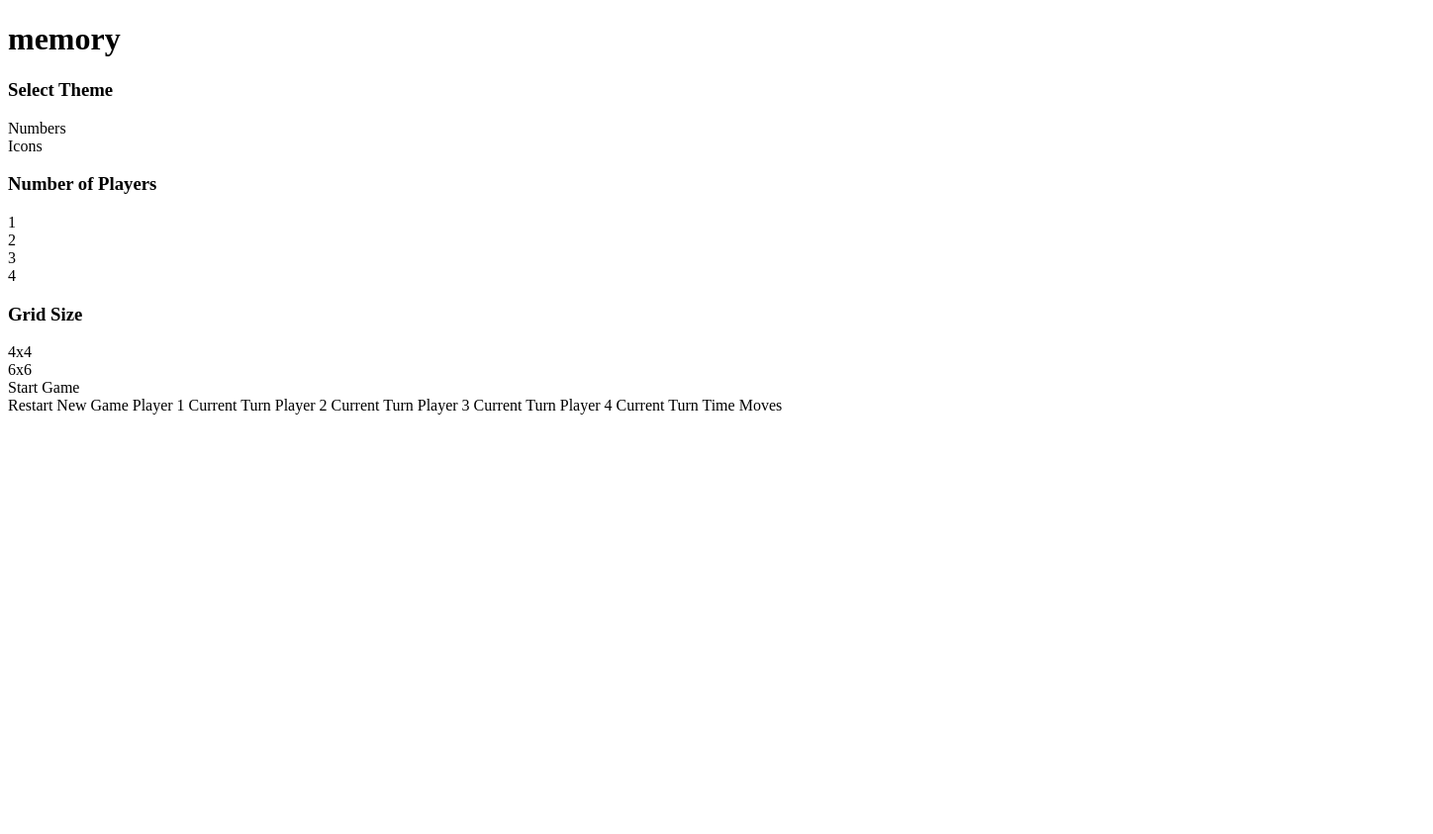
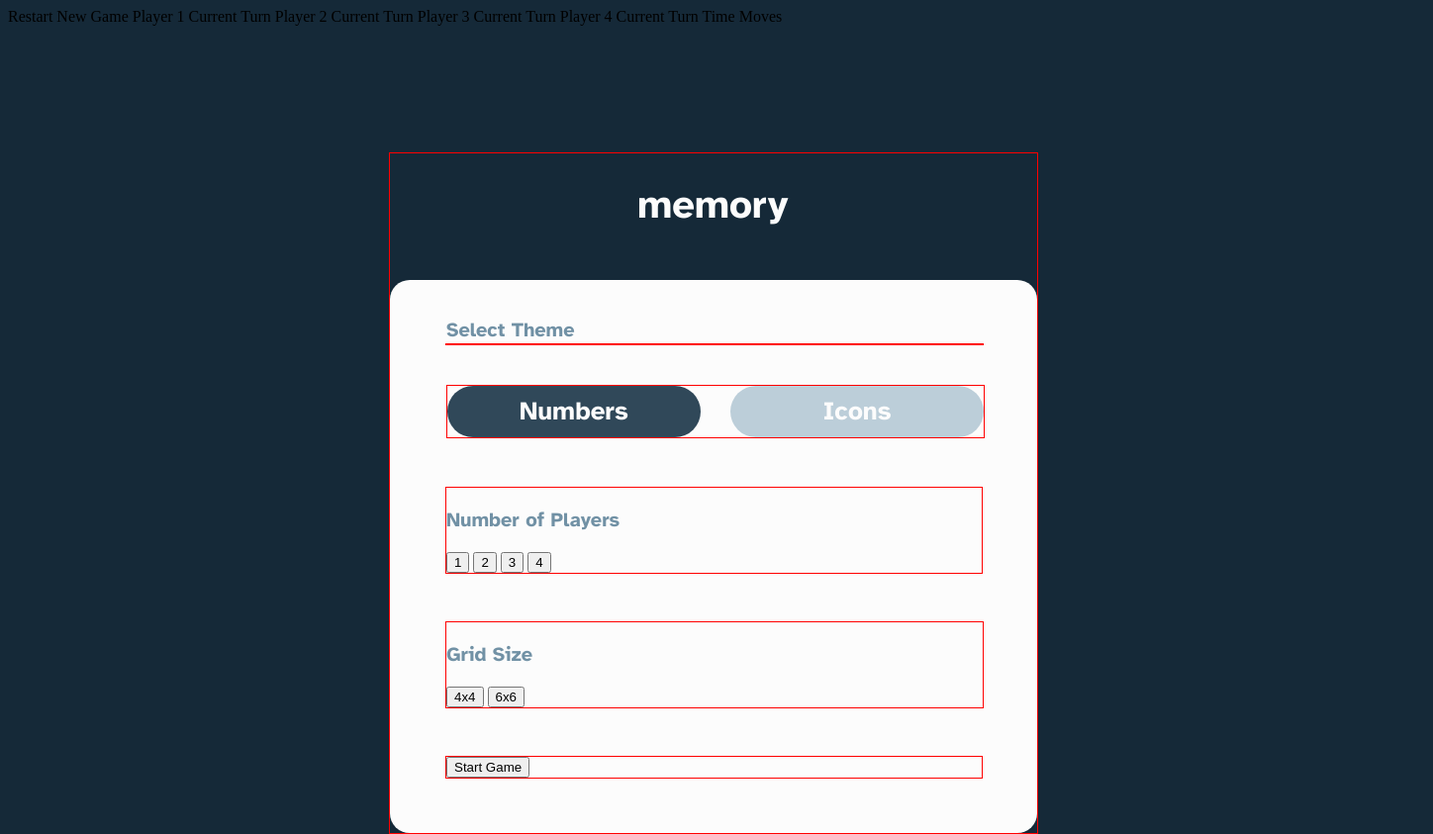
Before and after one commit to Gabzz1/memory-game, a plain HTML site: page index.html in a window 1280 px wide. Shown: the whole page at 99% size, 1448 px wide, since content can reach past the window. Before the commit the page ends 800 px from the top, so only its background shows below. Drawn offline with Linux system fonts and the light colour scheme.

Commit message:
added more structure  to html and style to css

```diff
--- a/index.html
+++ b/index.html
@@ -3,9 +3,11 @@
 <head>
   <meta charset="UTF-8">
   <meta name="viewport" content="width=device-width, initial-scale=1.0">
-
   <link rel="icon" type="image/png" sizes="32x32" href="./assets/favicon-32x32.png">
-
+  <link rel="stylesheet" href="style.css">
+  <link rel="preconnect" href="https://fonts.googleapis.com">
+  <link rel="preconnect" href="https://fonts.gstatic.com" crossorigin>
+  <link href="https://fonts.googleapis.com/css2?family=Atkinson+Hyperlegible:wght@700&display=swap" rel="stylesheet">
   <title>Frontend Mentor | Memory game</title>
 </head>
 <body>
@@ -13,34 +15,34 @@
   <!-- Game setup start -->
   <div class="setupStart-container">
     <div class="setupStart-heading">
-      <h1>memory</h1>
+      <h1 class="first-heading">memory</h1>
     </div>
     <div class="rectangle">
-      <div>
-        <h3>Select Theme</h3>
-        <div class="button-group">
-          <div class="button-numbers" type="submit">Numbers</div>
-          <div class="button-icons" type="submit">Icons</div>
+      <div class="theme-section">
+        <h3 class="select-theme">Select Theme</h3>
+        <div class="button-group1">
+          <button type="submit" class="button-numbers">Numbers</button>
+          <button class="button-icons" type="submit">Icons</button>
         </div>
       </div>
-      <div>
+      <div class="number-section">
         <h3>Number of Players</h3>
         <div class="button-group">
-          <div class="button-one" type="submit">1</div>
-          <div class="button-two" type="submit">2</div>
-          <div class="button-three" type="submit">3</div>
-          <div class="button-four" type="submit">4</div>
+          <button class="button-one" type="submit">1</button>
+          <button class="button-two" type="submit">2</button>
+          <button class="button-three" type="submit">3</button>
+          <button class="button-four" type="submit">4</button>
         </div>
       </div>
-      <div>
+      <div class="grid-section">
         <h3> Grid Size</h3>
         <div class="button-group">
-          <div class="button-grid4" type="submit">4x4</div>
-          <div class="button-grid6" type="submit">6x6</div>
+          <button class="button-grid4" type="submit">4x4</button>
+          <button class="button-grid6" type="submit">6x6</button>
         </div>
       </div>
-      <div>
-        <div class="start-rectangle">Start Game</div>
+      <div class="start-rectangle">
+        <button type="submit">Start Game</button>
       </div>
 
     </div>
--- a/style.css
+++ b/style.css
@@ -2,4 +2,123 @@
 body{
     width: 1440px;
     height: auto;
+    background: #152938;
 }
+
+.setupStart-container{
+    position: absolute;
+    width: 654px;
+    height: 687px;
+    top: 154px;
+    left: 393px;
+    overflow: hidden;
+    border: 1px solid red;
+}
+.first-heading {
+    position: absolute;
+    left: 38.23%;
+    right: 38.38%;
+    width: 153px;
+    height: 50px;
+    font-family: 'Atkinson Hyperlegible';
+    font-style: normal;
+    font-weight: 700;
+    font-size: 40px;
+    line-height: 50px;
+    color: #FCFCFC;
+}
+.rectangle {
+    position: absolute;
+    left: 0%;
+    right: 0%;
+    top: 18.63%;
+    bottom: 0%;
+    background: #FCFCFC;
+    border-radius: 20px;
+}
+.theme-section {
+    position: absolute;
+    width: 542px;
+    height: 93;
+    left: 56px;
+    top: 64px;
+    border: 1px solid red;
+}
+.number-section{
+    position: absolute;
+    width: 541px;
+    height: 93;
+    left: 56px;
+    top: 209px;
+    border: 1px solid red;
+}
+.grid-section {
+    position: absolute;
+    width: 542px;
+    height: 93;
+    left: 56px;
+    top: 345px;
+    border: 1px solid red;
+}
+.start-rectangle {
+    position: absolute;
+    width: 541px;
+    height: 70;
+    left: 56px;
+    top: 481px;
+    border: 1px solid red;
+}
+h3 {
+    font-family: 'Atkinson Hyperlegible';
+    font-style: normal;
+    font-weight: 700;
+    font-size: 20px;
+    line-height: 25px;
+    color: #7191A5;
+}
+.select-theme{
+    position: absolute;
+    height: 25px;
+    left: 0%;
+    right: 76.01%;
+    top: calc(50% - 25px/2 - 34px);
+}
+.button-group1{
+    position: absolute;
+    width: 542px;
+    height: 52px;
+    left: 0px;
+    top: 41px;
+    border: 1px solid red;
+}
+.button-numbers{
+    position: absolute;
+    width: 256px;
+    height: 52px;
+    background: #304859;
+    border-radius: 26px;
+    border-width: 0px;
+    font-family: 'Atkinson Hyperlegible';
+    font-style: normal;
+    font-weight: 700;
+    font-size: 26px;
+    line-height: 32px;
+    text-align: center;
+    color: #FCFCFC;
+}
+.button-icons{
+    position: absolute;
+    background: #BCCED9;
+    border-radius: 26px;
+    left: 52.77%;
+    width: 256px;
+    height: 52px;
+    border-width: 0px;
+    font-family: 'Atkinson Hyperlegible';
+    font-style: normal;
+    font-weight: 700;
+    font-size: 26px;
+    line-height: 32px;
+    text-align: center;
+    color: #FCFCFC;
+}
```
